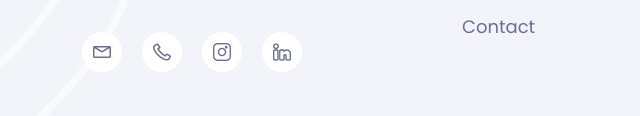
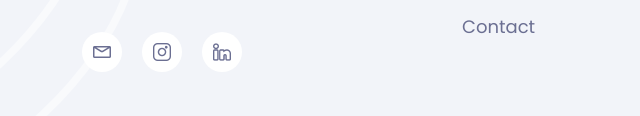
Before and after one commit to ozcelebi/leapify.io, a plain HTML site: page index.html in a window 1280 px wide. Shown: the part 4028-4144 px from the top of the page, 0-640 px from the left. Drawn offline with Linux system fonts and the light colour scheme.

Commit message:
Update index.html

```diff
--- a/index.html
+++ b/index.html
@@ -392,9 +392,6 @@
 										<a href="mailto:info@leapify.io"> <i class="lni lni-envelope"></i> </a>
 									</li>
 									<li>
-										<a href="tel:+4915731369710"> <i class="lni lni-phone"></i> </a>
-									</li>
-									<li>
 										<a href="https://www.instagram.com/leapifyio/" target="_blank"><i class="lni lni-instagram"></i></a>
 									</li>
 									<li>
```
